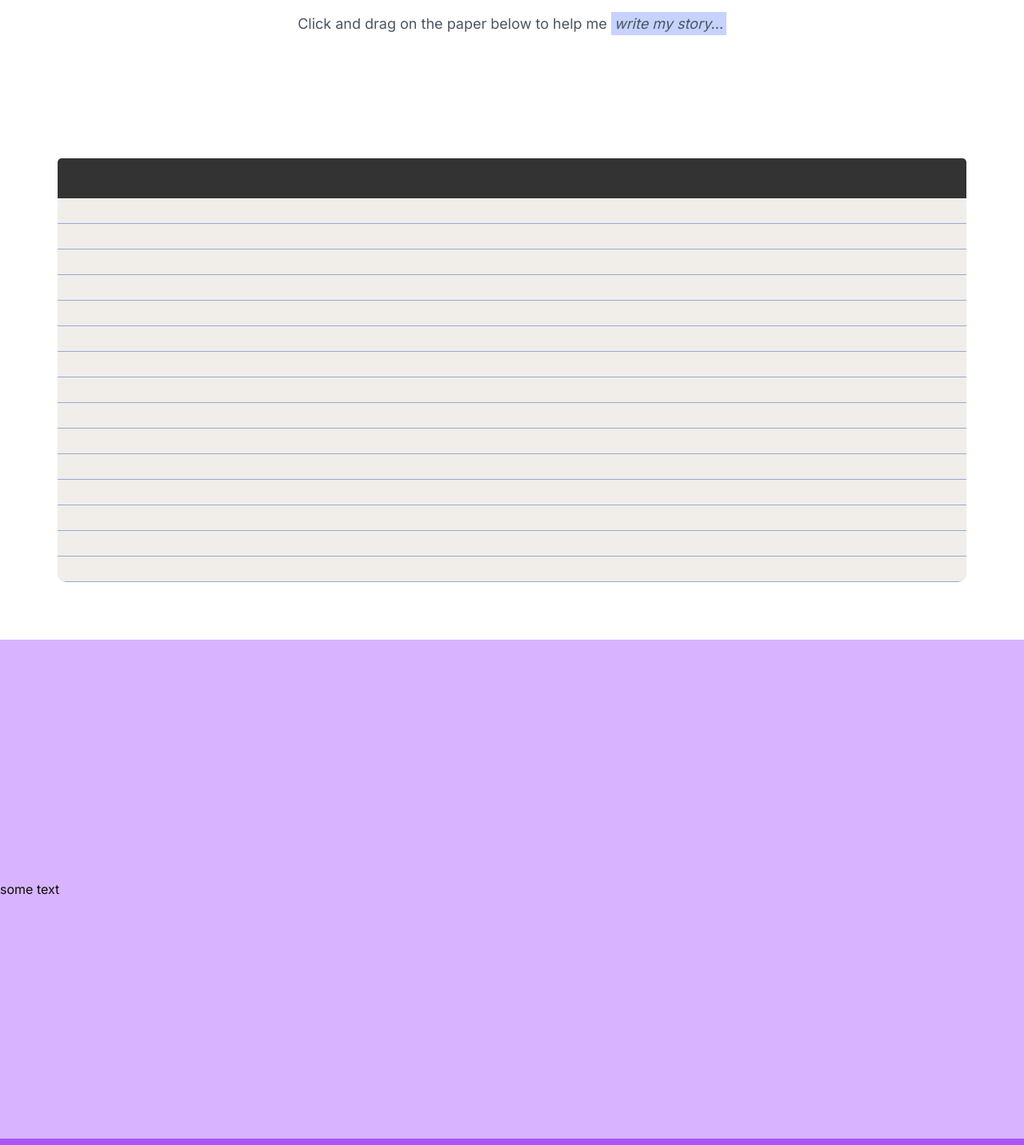
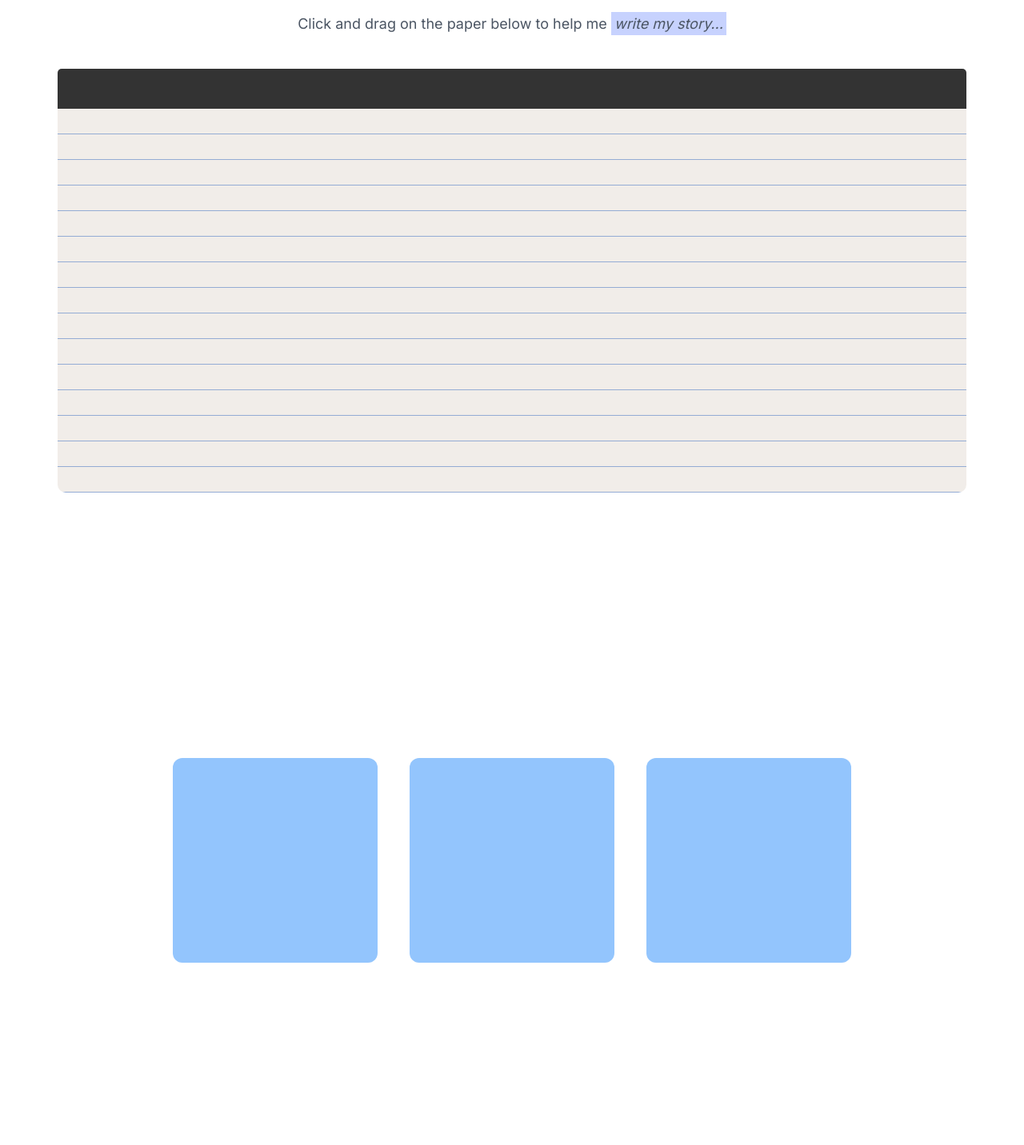
Before and after one commit to hartste90/portfolio-website-2024, a Next.js app: page / in a window 1280 px wide. Shown: the part 778-2210 px from the top of the page at 80% size. Built offline with nearby package versions, Linux system fonts and the light colour scheme.

Commit message:
Added appearing tiles

```diff
--- a/src/app/components/hero.tsx
+++ b/src/app/components/hero.tsx
@@ -22,7 +22,7 @@ import { Button } from '@/components/ui/button'
 import { useToast } from "@/components/ui/use-toast"
 import { Toaster } from '@/components/ui/toaster'
 import ScrollAnimation from 'react-animate-on-scroll'
-// import { ScrollAnimation } from 'react-animate-on-scroll'
+import Section from '@/app/components/section'
 
 
 // const navigation = [
@@ -190,7 +190,7 @@ export default function Hero() {
           </div>
         </div>
 
-        <div className="mx-auto max-w-2xl py-28">
+        <div className="mx-auto max-w-2xl pt-28 pb-10 ">
         <img
                 className="w-auto h-60 circle mx-auto rounded-full p-1.5"
                 src={logo.src}
@@ -213,24 +213,11 @@ export default function Hero() {
             Click and drag on the paper below&nbsp;to help me <span className="p-1 italic bg-indigo-200 highlight">
             write my story...
                 </span>
-
             </p>
-            {/* <div className="mt-10 flex items-center justify-center gap-x-6">
-              <a
-                href="#"
-                className="rounded-md bg-indigo-600 px-3.5 py-2.5 text-sm font-semibold text-white shadow-sm hover:bg-indigo-500 focus-visible:outline focus-visible:outline-2 focus-visible:outline-offset-2 focus-visible:outline-indigo-600"
-              >
-                Book Now
-              </a>
-              <a href="#" className="text-sm font-semibold leading-6 text-gray-900">
-                Learn more <span aria-hidden="true">→</span>
-              </a>
-            </div> */}
           </div>
-
         </div>
 
-        <div className="notepad m-10">
+        <div className="notepad mx-10">
           <div className="top"></div>
           <div id="canvasParent" className="paper">
           <Writepad className="absolute z-10"/>
@@ -243,9 +230,22 @@ export default function Hero() {
 
         </div>
       </div>
-      <ScrollAnimation className="py-[300px] bg-purple-300" animateIn="fadeInLeft" animateOnce={true} >
-        some text
-        </ScrollAnimation>
+      {/* <ScrollAnimation className="py-[300px]" animateIn="fadeInLeft" animateOnce={true} > */}
+        <Section className="w-screen py-[300px] inline-flex justify-center items-center">
+          <ScrollAnimation animateIn='fadeInLeft' animateOnce={true} delay={100}>
+        <div className='w-64 h-64 bg-blue-300 rounded-xl mx-5'>
+          </div>
+          </ScrollAnimation>
+          <ScrollAnimation animateIn='fadeInLeft' animateOnce={true} delay={200}>
+          <div className='w-64 h-64 bg-blue-300 rounded-xl mx-5'>
+          </div>
+          </ScrollAnimation>
+          <ScrollAnimation animateIn='fadeInLeft' animateOnce={true} delay={300}>
+          <div className='w-64 h-64 bg-blue-300 rounded-xl mx-5'>
+          </div>
+          </ScrollAnimation>
+        </Section>
+        {/* </ScrollAnimation> */}
         <ScrollAnimation className="py-[300px] bg-purple-500" animateIn="fadeInRight" animateOnce={true} >
           other text
           </ScrollAnimation>
--- /dev/null
+++ b/src/app/components/section.tsx
@@ -0,0 +1,18 @@
+import React from 'react';
+
+interface SectionProps {
+    children: React.ReactNode;
+    className?: string;
+}
+
+class Section extends React.Component<SectionProps> {
+    render() {
+        return (
+            <div className={this.props.className}>
+                {this.props.children}
+            </div>
+        );
+    }
+}
+
+export default Section;
```
